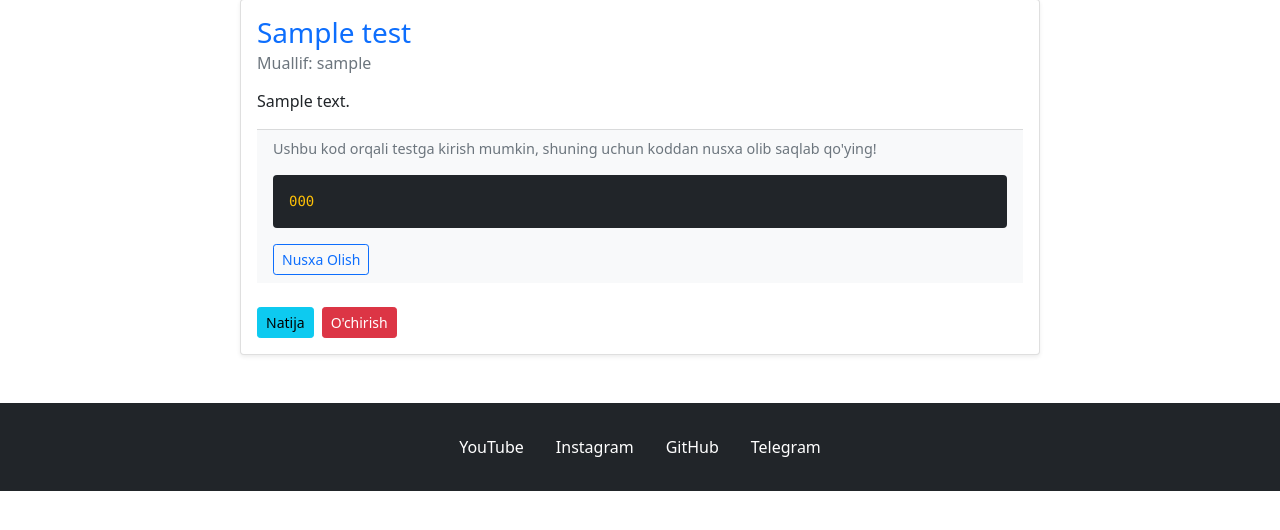
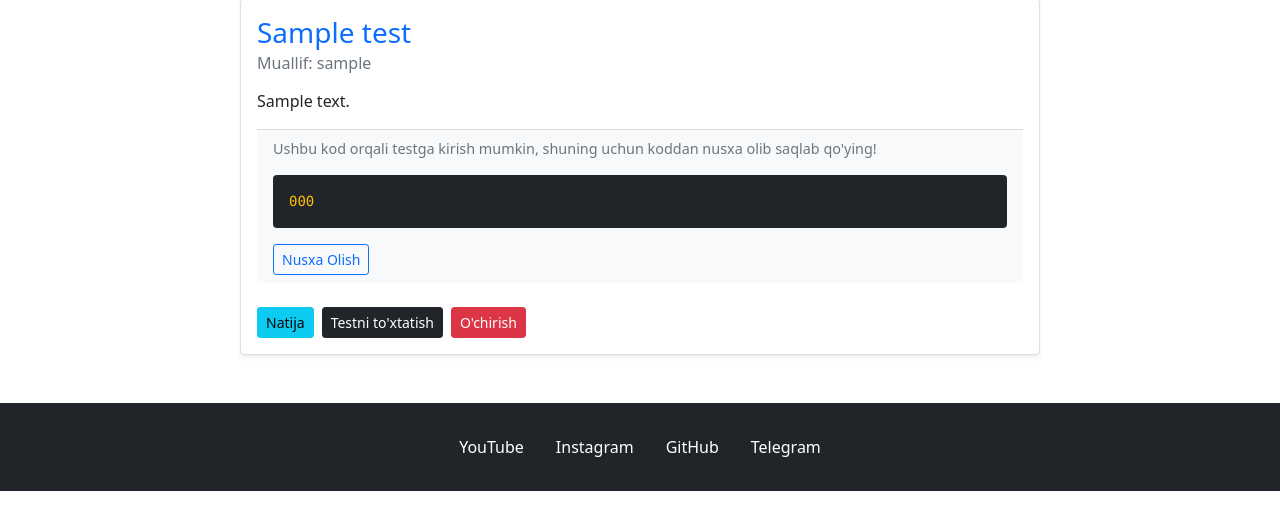
Before and after one commit to arziqulovdev/mumtaztest, a Django app: page /test/000/ in a window 1280 px wide. Shown: the part 105-635 px from the top of the page. Run offline with Django 4.2, Linux system fonts and the light colour scheme; a user stored in the database is signed in; tables that the repository leaves empty hold one stand-in row (values such as "Sample post").

Commit message:
Update detail.html

```diff
--- a/templates/testblog/detail.html
+++ b/templates/testblog/detail.html
@@ -29,6 +29,9 @@
                     <a href="add/" class="btn btn-secondary btn-sm">Savol qo'shish</a>
                     <a href="/test/{{post.code}}/?start=True" class="btn btn-warning btn-sm">Testni saqlash va boshlash</a>
                 {% endif %}
+                {% if post.author == user and post.is_start == True %}
+                    <a href="/test/{{post.code}}/?finish=True" class="btn btn-dark btn-sm">Testni to'xtatish</a>
+                {% endif %}
                 {% if post.author == user %}
                     <a href="delete/" class="btn btn-danger btn-sm">O'chirish</a>
                 {% endif %}
```
